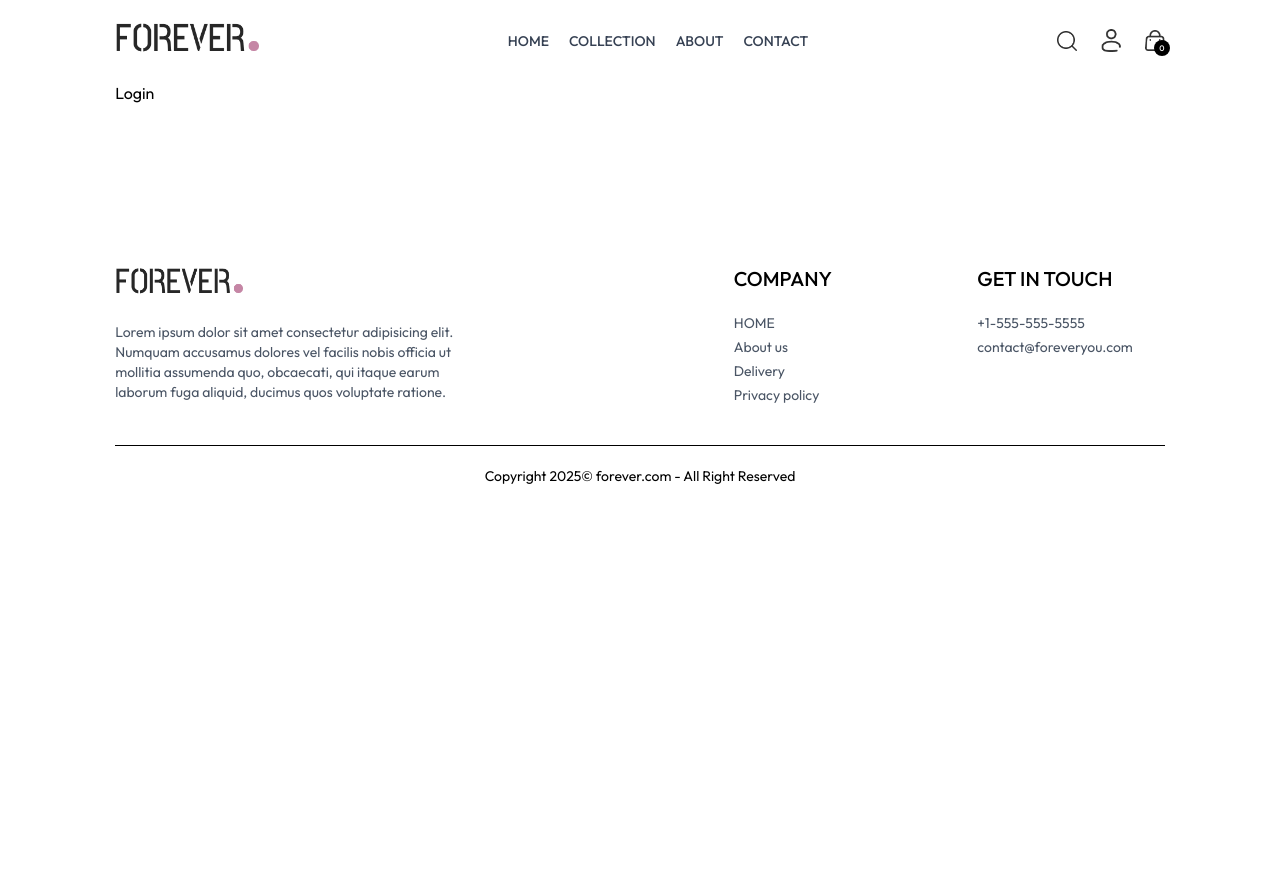
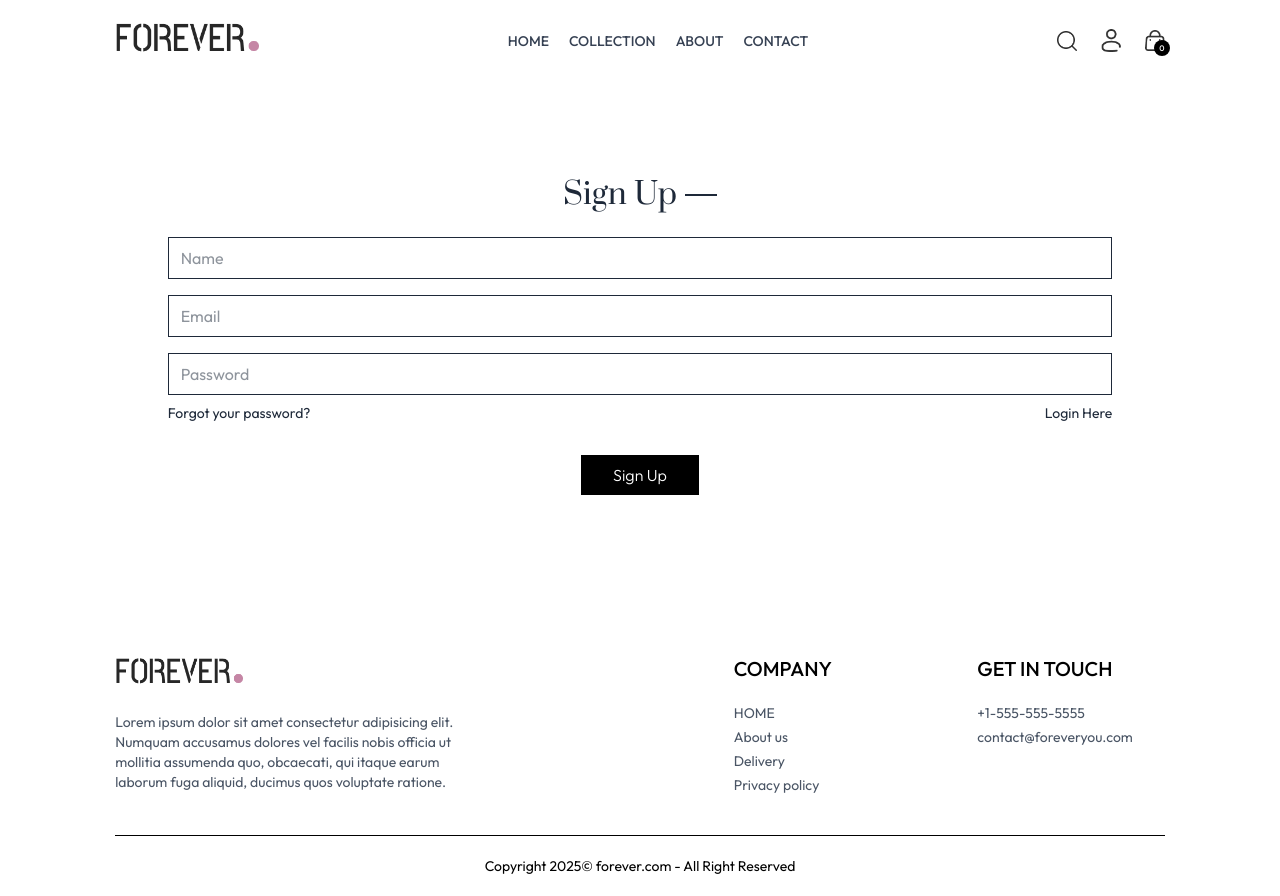
Before and after one commit to agwebryanmuna/Forever_E-commerce, a React (Vite) app in the folder client/: page /login in a window 1280 px wide. Before the commit the page ends 800 px from the top, so only its background shows below. Built offline with nearby package versions, Linux system fonts and the light colour scheme.

Commit message:
Create login page ui

```diff
--- a/client/src/pages/Login.jsx
+++ b/client/src/pages/Login.jsx
@@ -1,7 +1,64 @@
-import React from "react";
+import { useState } from "react";
 
 const Login = () => {
-  return <div>Login</div>;
+  const [currentState, setCurrentState] = useState("Sign Up");
+
+  const onSubmitHandler = async (e) => {
+    e.target.preventDefault();
+  };
+
+  return (
+    <form
+      onSubmit={onSubmitHandler}
+      className="flex flex-col items-center w-[90%] sm:max-w-[96] m-auto mt-14 gap-4 text-gray-800"
+    >
+      <div className="inline-flex items-center gap-2 mb-2 mt-10">
+        <p className="prata-regular text-3xl">{currentState}</p>
+        <hr className="border-none h-[1.5px] w-8 bg-gray-800" />
+      </div>
+      {currentState === "Sign Up" && (
+        <input
+          type="text"
+          className="w-full px-3 py-2 border border-gray-800"
+          placeholder="Name"
+          required
+        />
+      )}
+      <input
+        type="email"
+        className="w-full px-3 py-2 border border-gray-800"
+        placeholder="Email"
+        required
+      />
+      <input
+        type="password"
+        className="w-full px-3 py-2 border border-gray-800"
+        placeholder="Password"
+        required
+      />
+      <div className="w-full flex justify-between text-sm mt-[-8px]">
+        <p className="cursor-pointer">Forgot your password?</p>
+        {currentState === "Login" ? (
+          <p
+            className="cursor-pointer"
+            onClick={() => setCurrentState("Sign Up")}
+          >
+            Create account
+          </p>
+        ) : (
+          <p
+            className="cursor-pointer"
+            onClick={() => setCurrentState("Login")}
+          >
+            Login Here
+          </p>
+        )}
+      </div>
+      <button className="bg-black text-white font-light px-8 py-2 mt-4">
+        {currentState === "Login" ? "Sign In" : "Sign Up"}
+      </button>
+    </form>
+  );
 };
 
 export default Login;
```
